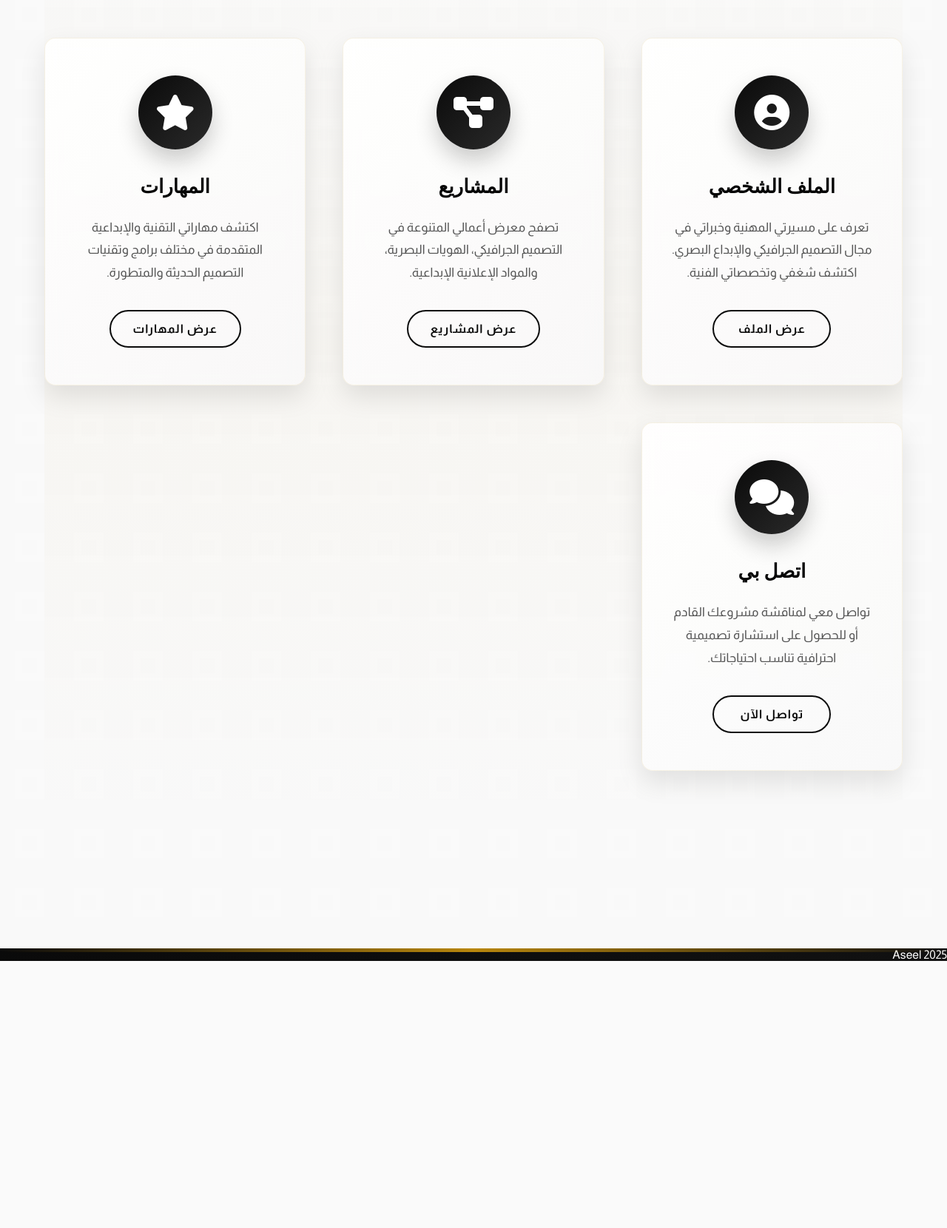
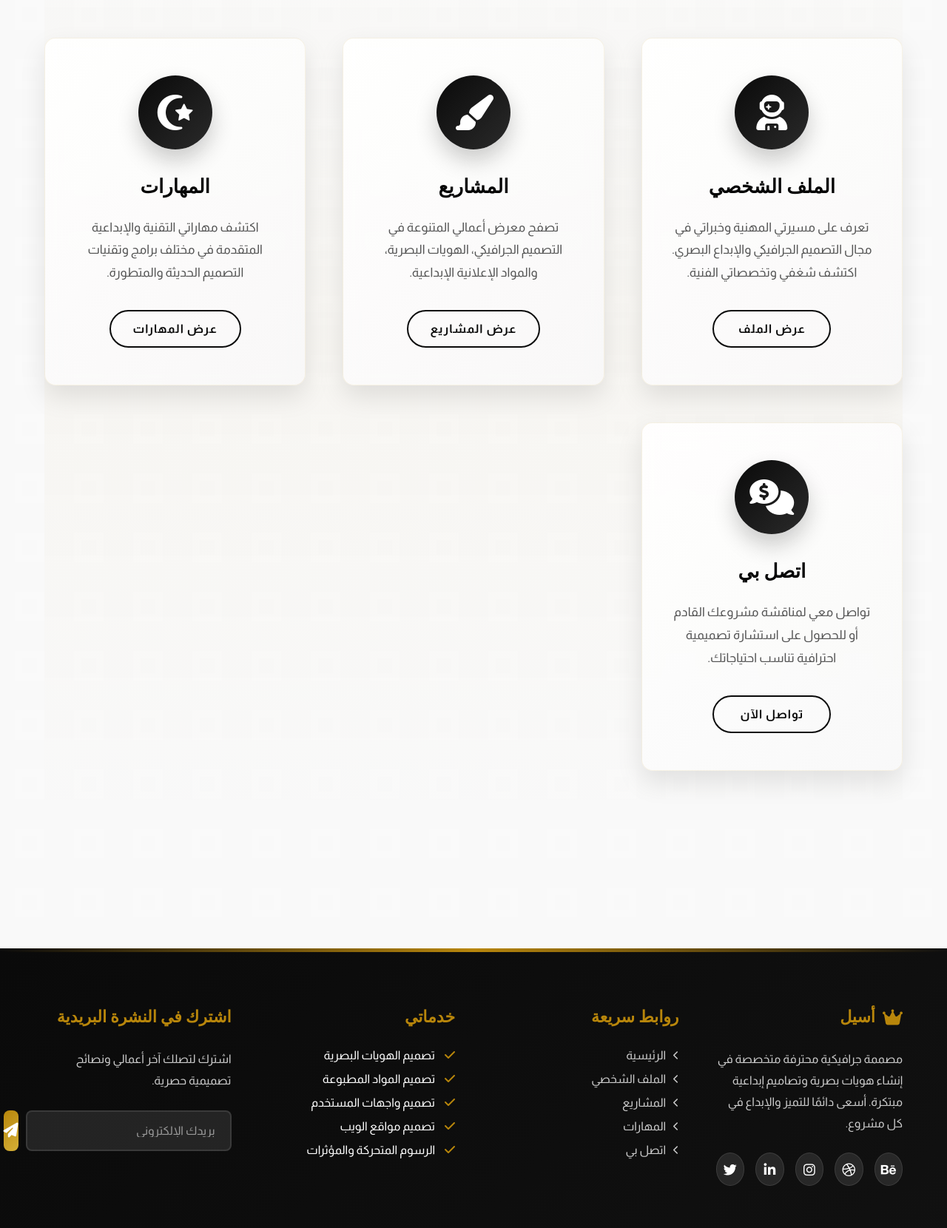
Before and after one commit to PortfolioJo/test1, a plain HTML site: page index.html in a window 1280 px wide. Shown: the part 1140-2800 px from the top of the page at 74% size. Before the commit the page ends 2439 px from the top, so only its background shows below. Drawn offline with nearby package versions, Linux system fonts and the light colour scheme.

Commit message:
Update index.html

```diff
--- a/index.html
+++ b/index.html
@@ -3,7 +3,7 @@
 <head>
     <meta charset="UTF-8">
     <meta name="viewport" content="width=device-width, initial-scale=1.0">
-    <title>أسيل | مصممة جرافيكية إبداعية - الطراز الإغريقي المعاصر</title>
+    <title>أسيل | مصممة جرافيكية إبداعية - الطراز الفني الفاخر</title>
     <link rel="stylesheet" href="https://cdnjs.cloudflare.com/ajax/libs/font-awesome/6.4.0/css/all.min.css">
     <!-- خطوط عربية فنية -->
     <link href="https://fonts.googleapis.com/css2?family=Almarai:wght@300;400;700;800&display=swap" rel="stylesheet">
@@ -18,7 +18,7 @@
     <!-- شريط التنقل المعدل -->
     <nav>
         <a href="#" class="logo">
-            <i class="fas fa-columns"></i>
+            <i class="fas fa-crown"></i>
             <span class="logo-text" data-key="logo">أسيل</span>
         </a>
 
@@ -29,15 +29,15 @@
         <div class="nav-container" id="navContainer">
             <ul class="nav-links" id="navLinks">
                 <li><a href="#" class="nav-link active" data-page="home" data-key="navHome"><i class="fas fa-home"></i> الرئيسية</a></li>
-                <li><a href="#" class="nav-link" data-page="profile" data-key="navProfile"><i class="fas fa-user"></i> الملف الشخصي</a></li>
-                <li><a href="#" class="nav-link" data-page="projects" data-key="navProjects"><i class="fas fa-briefcase"></i> المشاريع</a></li>
-                <li><a href="#" class="nav-link" data-page="skills" data-key="navSkills"><i class="fas fa-tools"></i> المهارات</a></li>
-                <li><a href="#" class="nav-link" data-page="contact" data-key="navContact"><i class="fas fa-envelope"></i> اتصل بي</a></li>
+                <li><a href="#" class="nav-link" data-page="profile" data-key="navProfile"><i class="fas fa-user-tie"></i> الملف الشخصي</a></li>
+                <li><a href="#" class="nav-link" data-page="projects" data-key="navProjects"><i class="fas fa-palette"></i> المشاريع</a></li>
+                <li><a href="#" class="nav-link" data-page="skills" data-key="navSkills"><i class="fas fa-award"></i> المهارات</a></li>
+                <li><a href="#" class="nav-link" data-page="contact" data-key="navContact"><i class="fas fa-envelope-open-text"></i> اتصل بي</a></li>
             </ul>
 
             <div class="language-toggle-container">
                 <button class="language-toggle" id="languageToggle">
-                    <i class="fas fa-globe"></i>
+                    <i class="fas fa-globe-americas"></i>
                     <span data-key="language">English</span>
                     <i class="fas fa-chevron-down"></i>
                 </button>
@@ -87,7 +87,7 @@
             <div class="summary-grid">
                 <div class="summary-card" data-page="profile">
                     <div class="summary-icon">
-                        <i class="fas fa-user-circle"></i>
+                        <i class="fas fa-user-astronaut"></i>
                     </div>
                     <h3 data-key="summaryProfileTitle">الملف الشخصي</h3>
                     <p data-key="summaryProfileDesc">تعرف على مسيرتي المهنية وخبراتي في مجال التصميم الجرافيكي والإبداع البصري. اكتشف شغفي وتخصصاتي الفنية.</p>
@@ -96,7 +96,7 @@
 
                 <div class="summary-card" data-page="projects">
                     <div class="summary-icon">
-                        <i class="fas fa-project-diagram"></i>
+                        <i class="fas fa-paint-brush"></i>
                     </div>
                     <h3 data-key="summaryProjectsTitle">المشاريع</h3>
                     <p data-key="summaryProjectsDesc">تصفح معرض أعمالي المتنوعة في التصميم الجرافيكي، الهويات البصرية، والمواد الإعلانية الإبداعية.</p>
@@ -105,7 +105,7 @@
 
                 <div class="summary-card" data-page="skills">
                     <div class="summary-icon">
-                        <i class="fas fa-star"></i>
+                        <i class="fas fa-star-and-crescent"></i>
                     </div>
                     <h3 data-key="summarySkillsTitle">المهارات</h3>
                     <p data-key="summarySkillsDesc">اكتشف مهاراتي التقنية والإبداعية المتقدمة في مختلف برامج وتقنيات التصميم الحديثة والمتطورة.</p>
@@ -114,7 +114,7 @@
 
                 <div class="summary-card" data-page="contact">
                     <div class="summary-icon">
-                        <i class="fas fa-comments"></i>
+                        <i class="fas fa-comments-dollar"></i>
                     </div>
                     <h3 data-key="summaryContactTitle">اتصل بي</h3>
                     <p data-key="summaryContactDesc">تواصل معي لمناقشة مشروعك القادم أو للحصول على استشارة تصميمية احترافية تناسب احتياجاتك.</p>
@@ -175,7 +175,7 @@
         <div class="projects-grid">
             <div class="project-card">
                 <div class="project-image">
-                    <i class="fas fa-chess-board"></i>
+                    <i class="fas fa-chess-queen"></i>
                 </div>
                 <div class="project-info">
                     <h3 data-key="project1Title">هوية بصرية متكاملة</h3>
@@ -220,7 +220,7 @@
 
             <div class="project-card">
                 <div class="project-image">
-                    <i class="fas fa-globe"></i>
+                    <i class="fas fa-globe-americas"></i>
                 </div>
                 <div class="project-info">
                     <h3 data-key="project4Title">تصميم موقع إلكتروني</h3>
@@ -235,7 +235,7 @@
 
             <div class="project-card">
                 <div class="project-image">
-                    <i class="fas fa-video"></i>
+                    <i class="fas fa-film"></i>
                 </div>
                 <div class="project-info">
                     <h3 data-key="project5Title">مواد بصرية للوسائط المتعددة</h3>
@@ -250,7 +250,7 @@
 
             <div class="project-card">
                 <div class="project-image">
-                    <i class="fas fa-book"></i>
+                    <i class="fas fa-book-open"></i>
                 </div>
                 <div class="project-info">
                     <h3 data-key="project6Title">تصميم كتاب إلكتروني</h3>
@@ -412,7 +412,7 @@
             <div class="contact-info">
                 <div class="contact-item">
                     <div class="contact-icon">
-                        <i class="fas fa-map-marker-alt"></i>
+                        <i class="fas fa-map-marked-alt"></i>
                     </div>
                     <div class="contact-details">
                         <h3 data-key="contactAddressTitle">العنوان</h3>
@@ -422,7 +422,7 @@
 
                 <div class="contact-item">
                     <div class="contact-icon">
-                        <i class="fas fa-phone"></i>
+                        <i class="fas fa-phone-alt"></i>
                     </div>
                     <div class="contact-details">
                         <h3 data-key="contactPhoneTitle">الهاتف</h3>
@@ -432,7 +432,7 @@
 
                 <div class="contact-item">
                     <div class="contact-icon">
-                        <i class="fas fa-envelope"></i>
+                        <i class="fas fa-envelope-open-text"></i>
                     </div>
                     <div class="contact-details">
                         <h3 data-key="contactEmailTitle">البريد الإلكتروني</h3>
@@ -481,8 +481,61 @@
         </div>
     </div>
 
+    <!-- التذييل المعدل -->
     <footer>
-        <p>Aseel 2025</p>
+        <div class="footer-container">
+            <div class="footer-section">
+                <h3><i class="fas fa-crown"></i> أسيل</h3>
+                <p>مصممة جرافيكية محترفة متخصصة في إنشاء هويات بصرية وتصاميم إبداعية مبتكرة. أسعى دائمًا للتميز والإبداع في كل مشروع.</p>
+                <div class="footer-social">
+                    <a href="#"><i class="fab fa-behance"></i></a>
+                    <a href="#"><i class="fab fa-dribbble"></i></a>
+                    <a href="#"><i class="fab fa-instagram"></i></a>
+                    <a href="#"><i class="fab fa-linkedin-in"></i></a>
+                    <a href="#"><i class="fab fa-twitter"></i></a>
+                </div>
+            </div>
+
+            <div class="footer-section">
+                <h3>روابط سريعة</h3>
+                <ul>
+                    <li><a href="#" data-page="home"><i class="fas fa-chevron-left"></i> الرئيسية</a></li>
+                    <li><a href="#" data-page="profile"><i class="fas fa-chevron-left"></i> الملف الشخصي</a></li>
+                    <li><a href="#" data-page="projects"><i class="fas fa-chevron-left"></i> المشاريع</a></li>
+                    <li><a href="#" data-page="skills"><i class="fas fa-chevron-left"></i> المهارات</a></li>
+                    <li><a href="#" data-page="contact"><i class="fas fa-chevron-left"></i> اتصل بي</a></li>
+                </ul>
+            </div>
+
+            <div class="footer-section">
+                <h3>خدماتي</h3>
+                <ul>
+                    <li><i class="fas fa-check"></i> تصميم الهويات البصرية</li>
+                    <li><i class="fas fa-check"></i> تصميم المواد المطبوعة</li>
+                    <li><i class="fas fa-check"></i> تصميم واجهات المستخدم</li>
+                    <li><i class="fas fa-check"></i> تصميم مواقع الويب</li>
+                    <li><i class="fas fa-check"></i> الرسوم المتحركة والمؤثرات</li>
+                </ul>
+            </div>
+
+            <div class="footer-section">
+                <h3>اشترك في النشرة البريدية</h3>
+                <p>اشترك لتصلك آخر أعمالي ونصائح تصميمية حصرية.</p>
+                <form class="newsletter-form">
+                    <input type="email" placeholder="بريدك الإلكتروني" required>
+                    <button type="submit"><i class="fas fa-paper-plane"></i></button>
+                </form>
+            </div>
+        </div>
+
+        <div class="footer-bottom">
+            <p>&copy; <span id="currentYear"></span> أسيل. جميع الحقوق محفوظة.</p>
+            <div class="footer-links">
+                <a href="#">سياسة الخصوصية</a> |
+                <a href="#">شروط الاستخدام</a> |
+                <a href="#">خريطة الموقع</a>
+            </div>
+        </div>
     </footer>
 
     <script src="https://cdn.jsdelivr.net/particles.js/2.0.0/particles.min.js"></script>
```
